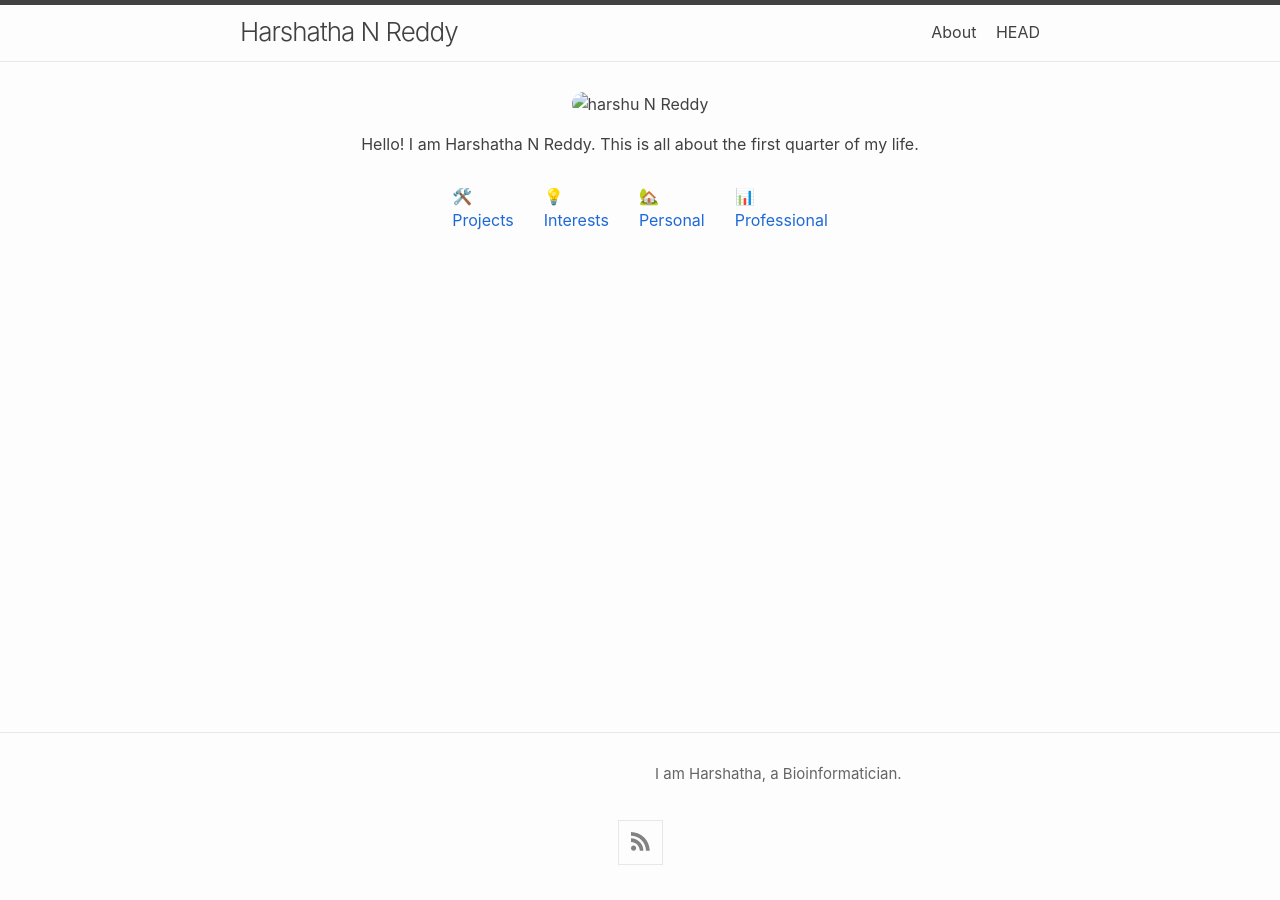
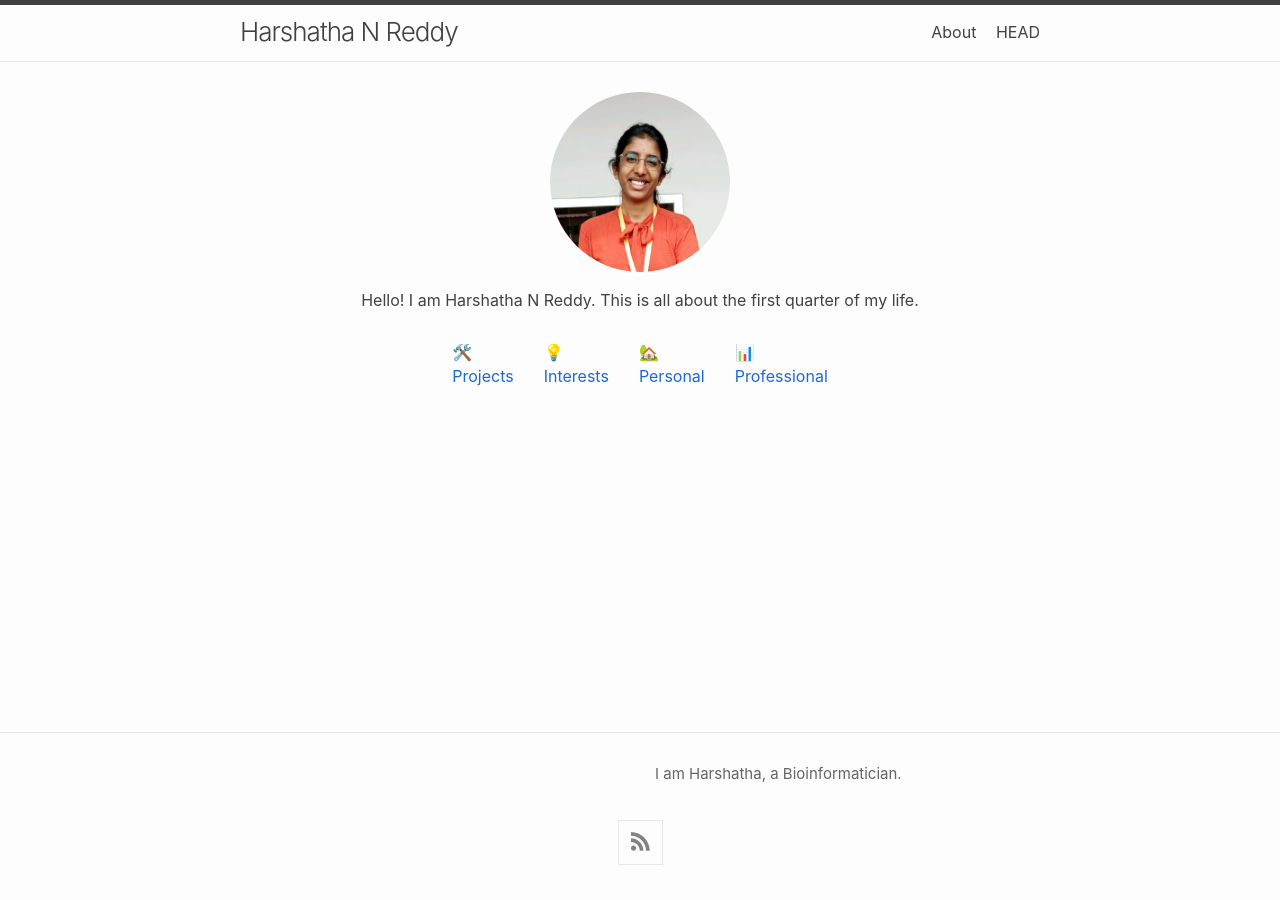
Before and after one commit to harshaa10/Harshatha, a Jekyll site: the page built from index.md, in a window 1280 px wide. Built offline with Jekyll 4.4.1, drawn with Linux system fonts in a browser that asks for light colours; nearby versions of some CDN libraries.

Commit message:
Update home.html

```diff
--- a/_layouts/home.html
+++ b/_layouts/home.html
@@ -6,7 +6,7 @@ title: Harshatha N Reddy
 <div class="home">
   <div style="text-align:center;">
     <!-- Your photo (replace with proper path) -->
-    <img src="main/_posts/mylinkedin.png" alt="harshu N Reddy" style="width:180px;border-radius:90px;margin-bottom:16px;">
+    <img src="assets/image/mylinkedin.png" alt="Harshatha N Reddy" style="width:180px;border-radius:90px;margin-bottom:16px;">
 
     <!-- Your description -->
     <p>Hello! I am Harshatha N Reddy. This is all about the first quarter of my life.</p>
```
